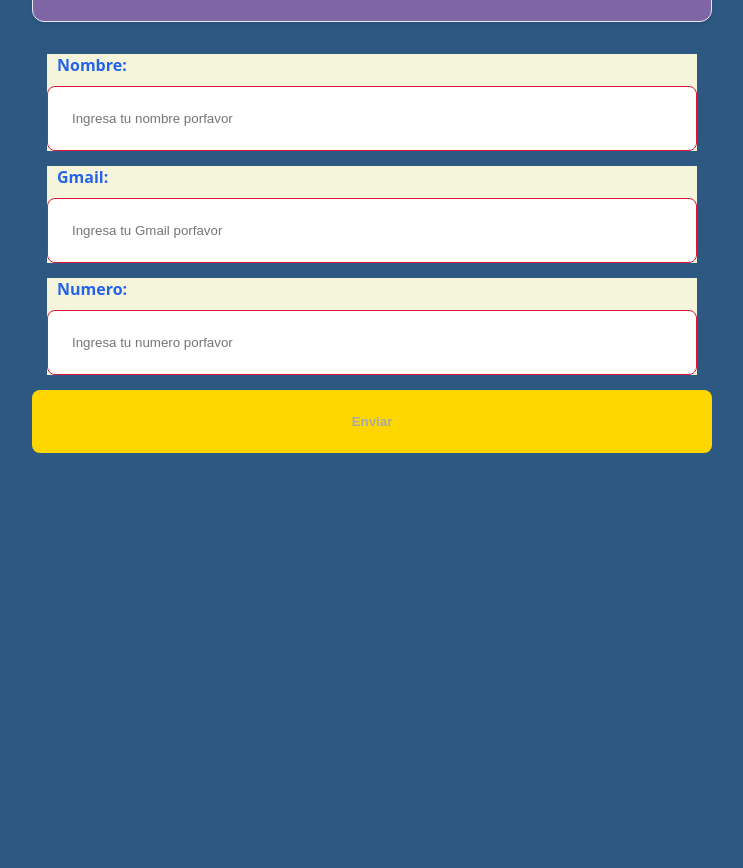
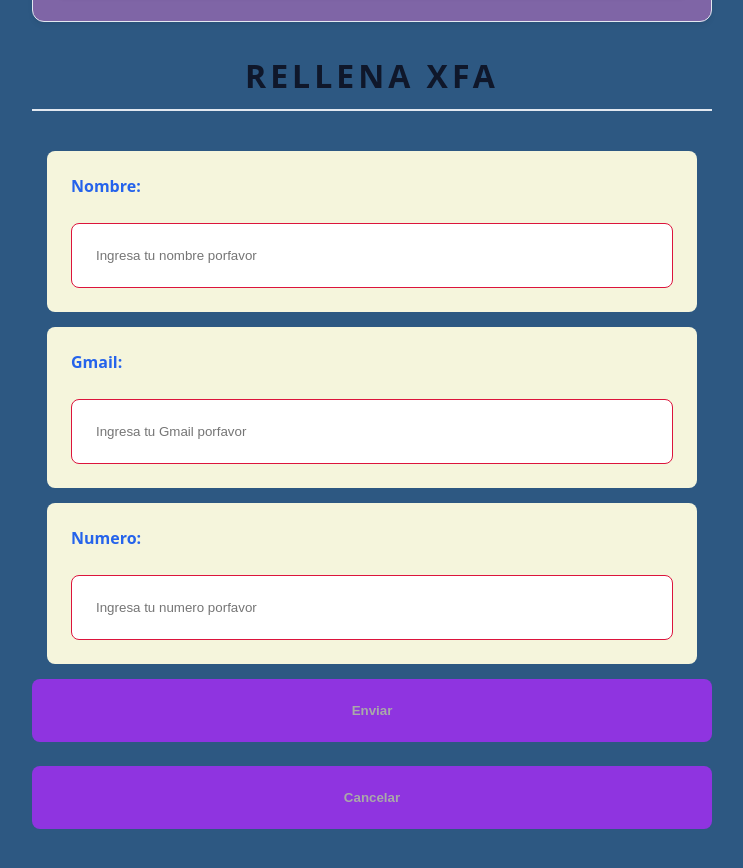
Before and after one commit to dafnemc/tareas-martinez-dafne, a plain HTML site: page formulario.html in a window 1280 px wide. Shown: the part 2014-2882 px from the top of the page, without its empty margins (268-1011 px from the left). Before the commit the page ends 2521 px from the top, so only its background shows below. Drawn offline with Linux system fonts and the light colour scheme.

Commit message:
tarea clase

```diff
--- a/formulario.html
+++ b/formulario.html
@@ -33,6 +33,7 @@
         .container {
             width: 100%;
             max-width: 680px;
+
         }
 
         h1 {
@@ -86,14 +87,16 @@
         .form-group{
             margin: 15px;
             background-color: beige;
-
+            padding:24px ;
+           border-radius: 8px ;
         }
 
         .form-label{
-            display: block;
-            margin: 10px;
+            display: flex;
+            margin-bottom: 10px;
             color: #2563eb;
             font-weight: bold;
+            padding-bottom:1rem ;
         }
 
         .form-input{
@@ -104,7 +107,7 @@
         }
 
         .form-button{
-            background-color: gold;
+            background-color: rgb(143, 52, 224);
             color: darkgray;
             border: none;
             padding: 24px;
@@ -116,12 +119,14 @@
         }
 
         .form.message{
+            display: flex ;
             margin-top: 15px;
             padding: 10px;
             border-radius: 8px;
             text-align: center;
             font-weight: bold;
             color: cadetblue;
+            margin-buttom:10px ;
             }
     </style>
 </head>
@@ -150,6 +155,8 @@
          </div>
 
          <form>
+        <div class="container">
+            <h1>Rellena xfa</h1>
             <div class="form-group">
                 <label for="Nombre" class="form-label">Nombre: </label>
                 <input class="form-input" type="text" id="Nombre" name="Nombre"  placeholder="Ingresa tu nombre porfavor">
@@ -172,6 +179,10 @@
             </div>
             <span class="form-message" id="message"></span>
             <button class="form-button" id="Enviado" type="button">Enviar</button>
+
+              <span class="form-message" id="message"></span>
+            <button class="form-button" id="Cancelar" type="button">Cancelar</button>
+            </div>
          </form>
 
     </div>
```
